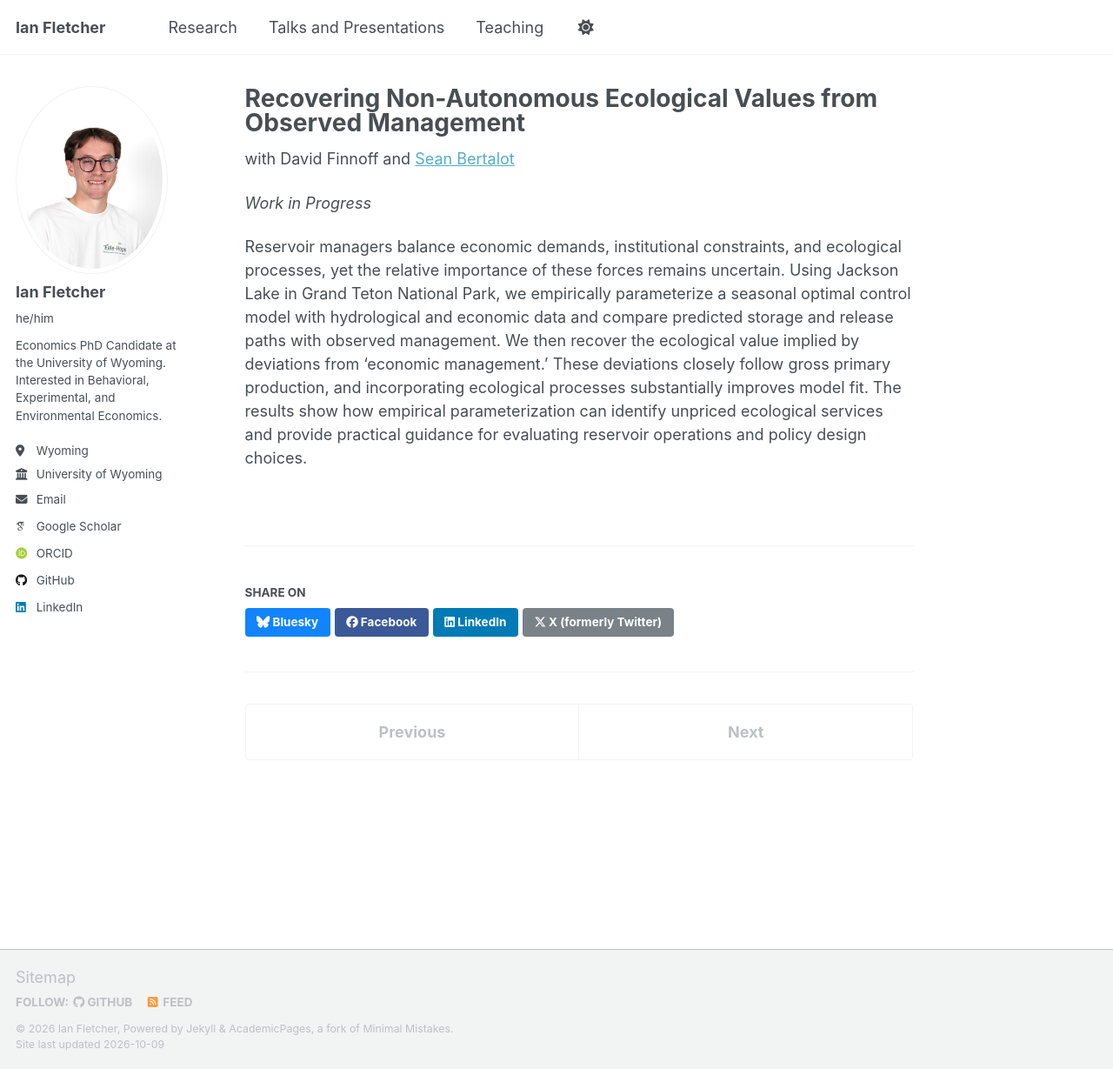
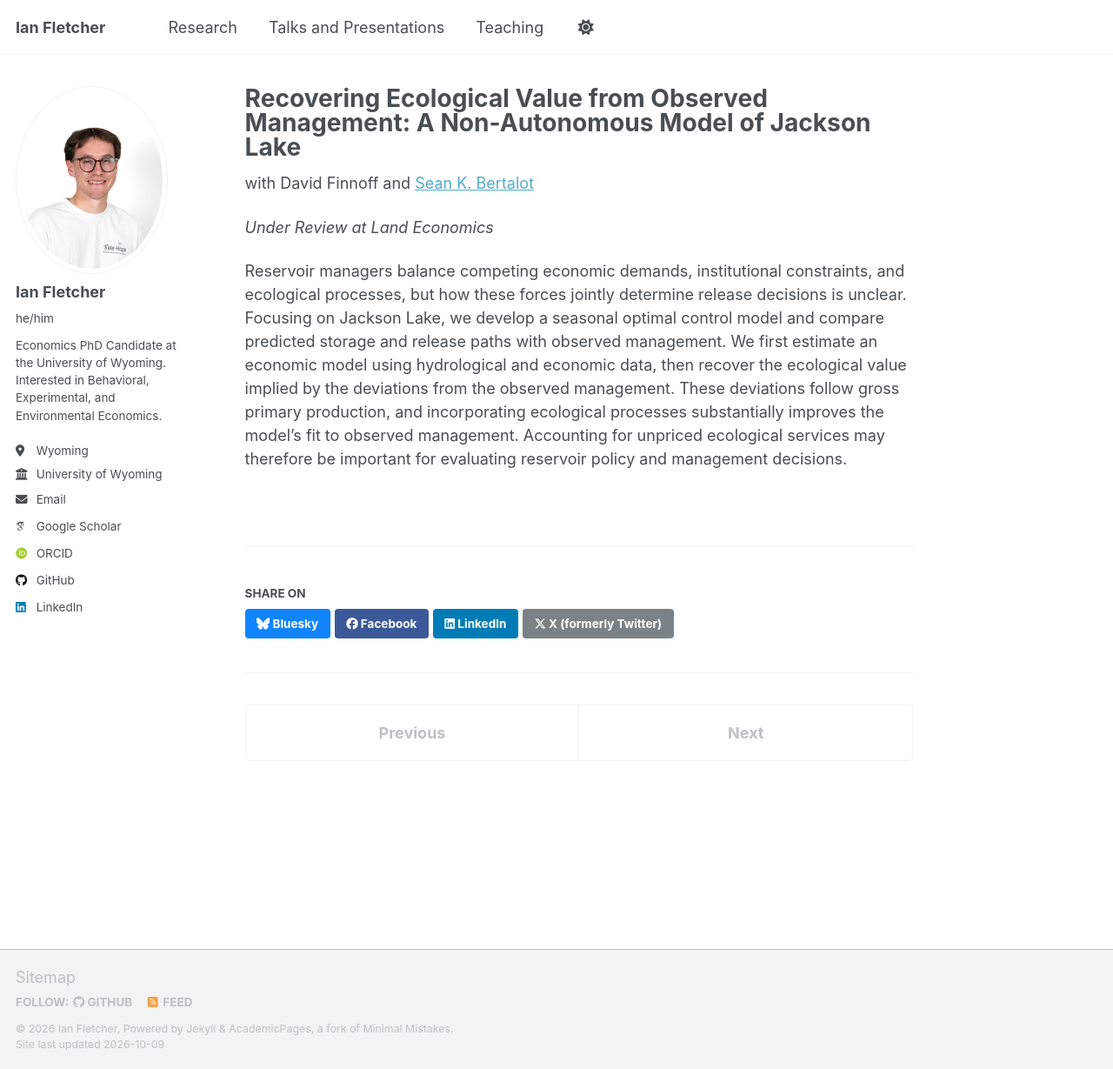
Before and after one commit to fletcherian/fletcherian.github.io, a Jekyll site: the page built from _publications/dams.md, in a window 1280 px wide and 1229 px high. Shown: the whole window at 87% size. Built offline with Jekyll 4.4.1, drawn with Linux system fonts in a browser that asks for light colours; some web fonts are replaced; a script that is not in the unit is left out.

Commit message:
Update dams.md

```diff
--- a/_publications/dams.md
+++ b/_publications/dams.md
@@ -1,5 +1,5 @@
 ---
-title: "Recovering Non-Autonomous Ecological Values from Observed Management"
+title: "Recovering Ecological Value from Observed Management: A Non-Autonomous Model of Jackson Lake"
 collection: publications
 category: conferences
 permalink: /publication/dams
@@ -7,8 +7,8 @@ excerpt: 'This paper develops a seasonal dam-management model for Jackson Lake t
 date: 2025-10-10
 ---
 
-with David Finnoff and [Sean Bertalot](https://seanbertalot.weebly.com/)
+with David Finnoff and [Sean K. Bertalot](https://seanbertalot.weebly.com/)
 
-_Work in Progress_
+_Under Review at Land Economics_
 
-Reservoir managers balance economic demands, institutional constraints, and ecological processes, yet the relative importance of these forces remains uncertain. Using Jackson Lake in Grand Teton National Park, we empirically parameterize a seasonal optimal control model with hydrological and economic data and compare predicted storage and release paths with observed management. We then recover the ecological value implied by deviations from ‘economic management.’ These deviations closely follow gross primary production, and incorporating ecological processes substantially improves model fit. The results show how empirical parameterization can identify unpriced ecological services and provide practical guidance for evaluating reservoir operations and policy design choices.
+Reservoir managers balance competing economic demands, institutional constraints, and ecological processes, but how these forces jointly determine release decisions is unclear. Focusing on Jackson Lake, we develop a seasonal optimal control model and compare predicted storage and release paths with observed management. We first estimate an economic model using hydrological and economic data, then recover the ecological value implied by the deviations from the observed management. These deviations follow gross primary production, and incorporating ecological processes substantially improves the model’s fit to observed management. Accounting for unpriced ecological services may therefore be important for evaluating reservoir policy and management decisions.
```
